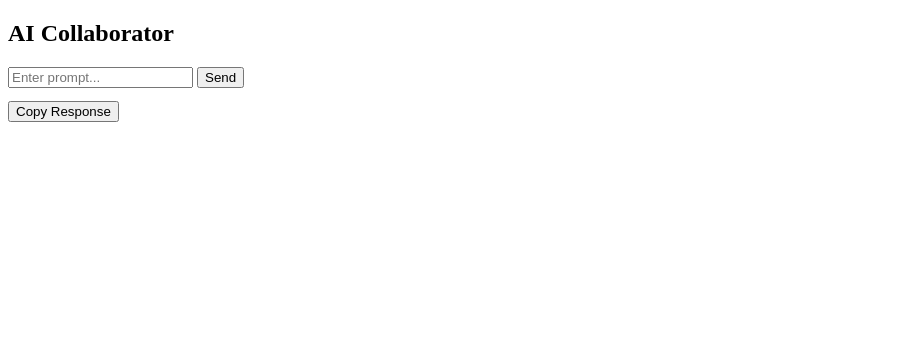
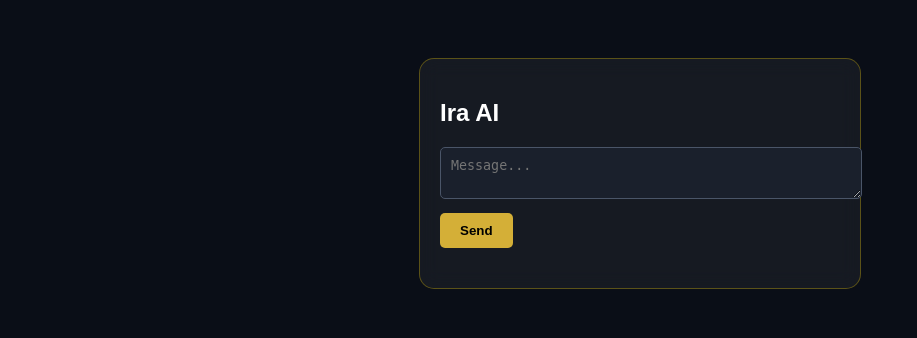
Before and after one commit to muhammadtaqi512q-oss/AB, a FastAPI app: page / in a window 1280 px wide. Shown: the top 338 px of the page, without its empty margins (0-917 px from the left). Run offline with FastAPI, Linux system fonts and the light colour scheme.

Commit message:
Refactor HTML structure and update JavaScript functions

```diff
--- a/templates/index.html
+++ b/templates/index.html
@@ -1,28 +1,31 @@
 <!DOCTYPE html>
 <html>
+<head>
+    <title>Ira AI</title>
+    <style>
+        body { background: #0a0e17; color: #fff; font-family: sans-serif; display: flex; justify-content: center; padding: 50px; }
+        .container { background: rgba(255, 255, 255, 0.05); padding: 20px; border-radius: 15px; width: 400px; backdrop-filter: blur(10px); border: 1px solid rgba(255, 215, 0, 0.3); }
+        input, textarea { width: 100%; margin-bottom: 10px; background: #1a202c; border: 1px solid #4a5568; color: white; padding: 10px; border-radius: 5px; }
+        button { background: #d4af37; border: none; padding: 10px 20px; color: black; font-weight: bold; cursor: pointer; border-radius: 5px; }
+    </style>
+</head>
 <body>
-    <h2>AI Collaborator</h2>
-    <input type="text" id="prompt" placeholder="Enter prompt...">
-    <button onclick="askAI()">Send</button>
-    <pre id="result"></pre>
-    <button onclick="copyResult()">Copy Response</button>
-
+    <div class="container">
+        <h2>Ira AI</h2>
+        <textarea id="msg" placeholder="Message..."></textarea>
+        <button onclick="send()">Send</button>
+        <div id="res" style="margin-top: 20px; color: #d4af37;"></div>
+    </div>
     <script>
-        async function askAI() {
-            let p = document.getElementById('prompt').value;
-            let res = await fetch('/api/ask', {
+        async function send() {
+            const msg = document.getElementById('msg').value;
+            const res = await fetch('/api/chat', {
                 method: 'POST',
                 headers: {'Content-Type': 'application/json'},
-                body: JSON.stringify({prompt: p})
+                body: JSON.stringify({message: msg})
             });
-            let data = await res.json();
-            document.getElementById('result').innerText = data.response;
-        }
-
-        function copyResult() {
-            let text = document.getElementById('result').innerText;
-            navigator.clipboard.writeText(text);
-            alert("Copied to clipboard!");
+            const data = await res.json();
+            document.getElementById('res').innerText = data.response;
         }
     </script>
 </body>
```
